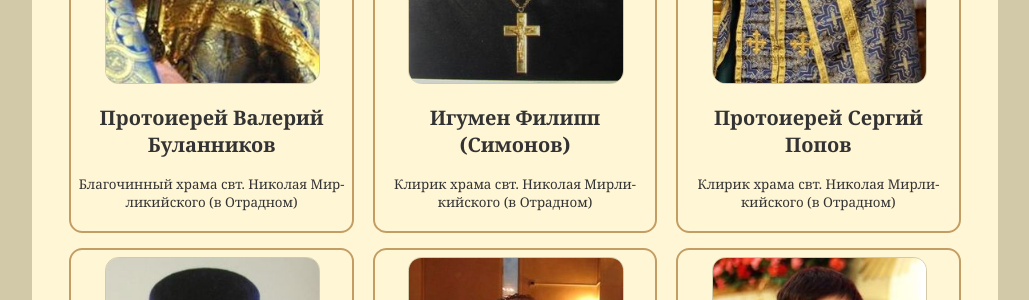
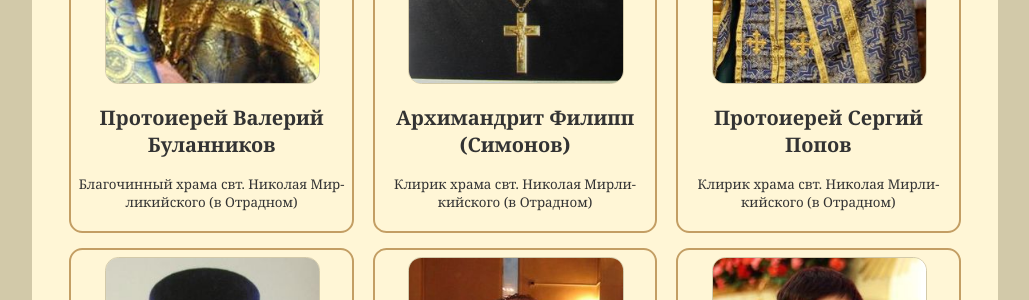
Before and after one commit to hramotradnoe/hramotradnoe.github.io, a Jekyll site: the page built from clergy/index.html, in a window 1280 px wide. Shown: the part 644-944 px from the top of the page, without its empty margins (125-1154 px from the left). Built offline with Jekyll 4.4.1, drawn with Linux system fonts in a browser that asks for light colours.

Commit message:
Update clergy.yml

```diff
--- a/_data/clergy.yml
+++ b/_data/clergy.yml
@@ -2,7 +2,7 @@
   description : Благочинный храма свт. Николая Мирликийского (в Отрадном)
   photo       : /assets/images/clergy/valeriy_bulannikov.jpg
 
-- name        : Игумен Филипп (Симонов)
+- name        : Архимандрит Филипп (Симонов)
   description : Клирик храма свт. Николая Мирликийского (в Отрадном)
   photo       : /assets/images/clergy/philipp_simonov.jpg
 
```
